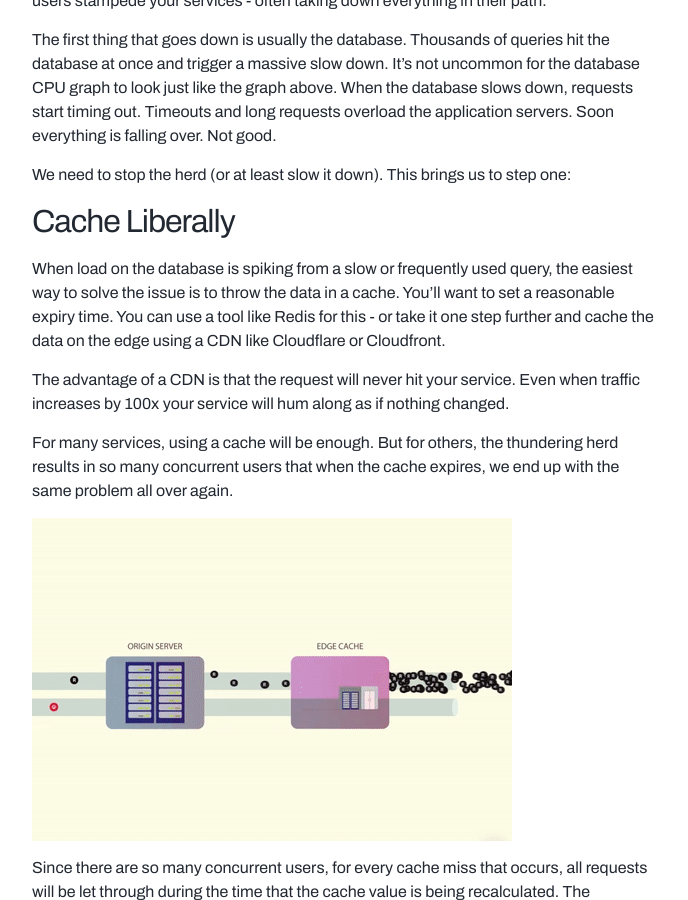
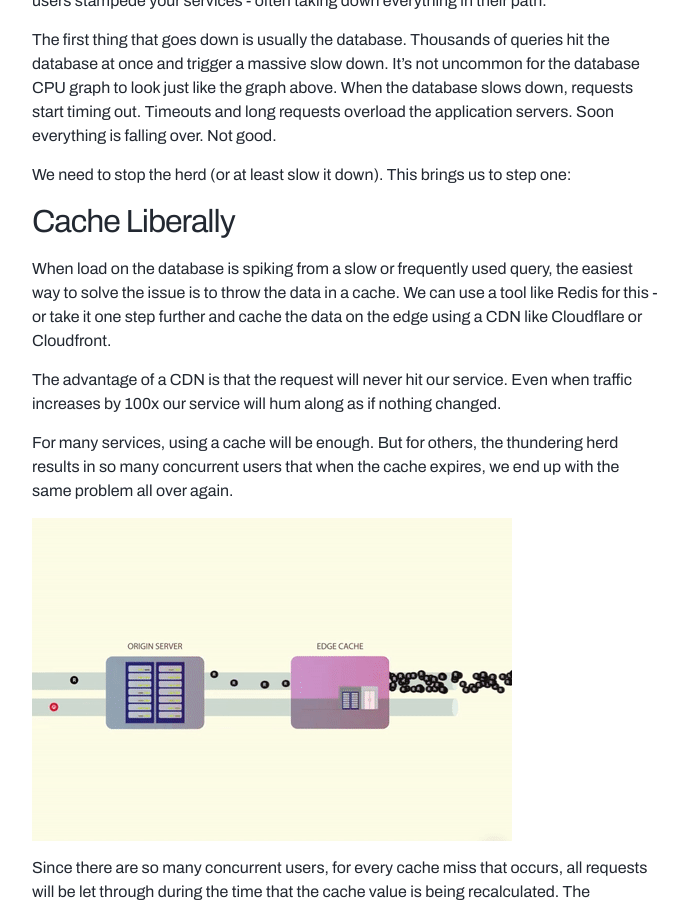
Before and after one commit to alexpareto/blog, a Jekyll site: the page built from _posts/2020-06-15-thundering-herds.markdown, in a window 1280 px wide and 900 px high, scrolled down 705 px. Shown: the whole window, without its empty margins (128-816 px from the left). Built offline with Jekyll 4.4.1, drawn with Linux system fonts in a browser that asks for light colours; comment, search, counter and statistics services are not loaded.

Commit message:
get rid of you

```diff
--- a/_posts/2020-06-15-thundering-herds.markdown
+++ b/_posts/2020-06-15-thundering-herds.markdown
@@ -16,9 +16,9 @@ We need to stop the herd (or at least slow it down). This brings us to step one:
 
 ## Cache Liberally
 
-When load on the database is spiking from a slow or frequently used query, the easiest way to solve the issue is to throw the data in a cache. You'll want to set a reasonable expiry time. You can use a tool like Redis for this - or take it one step further and cache the data on the edge using a CDN like Cloudflare or Cloudfront.
+When load on the database is spiking from a slow or frequently used query, the easiest way to solve the issue is to throw the data in a cache. We can use a tool like Redis for this - or take it one step further and cache the data on the edge using a CDN like Cloudflare or Cloudfront.
 
-The advantage of a CDN is that the request will never hit your service. Even when traffic increases by 100x your service will hum along as if nothing changed.
+The advantage of a CDN is that the request will never hit our service. Even when traffic increases by 100x our service will hum along as if nothing changed.
 
 For many services, using a cache will be enough. But for others, the thundering herd results in so many concurrent users that when the cache expires, we end up with the same problem all over again.
 
```
